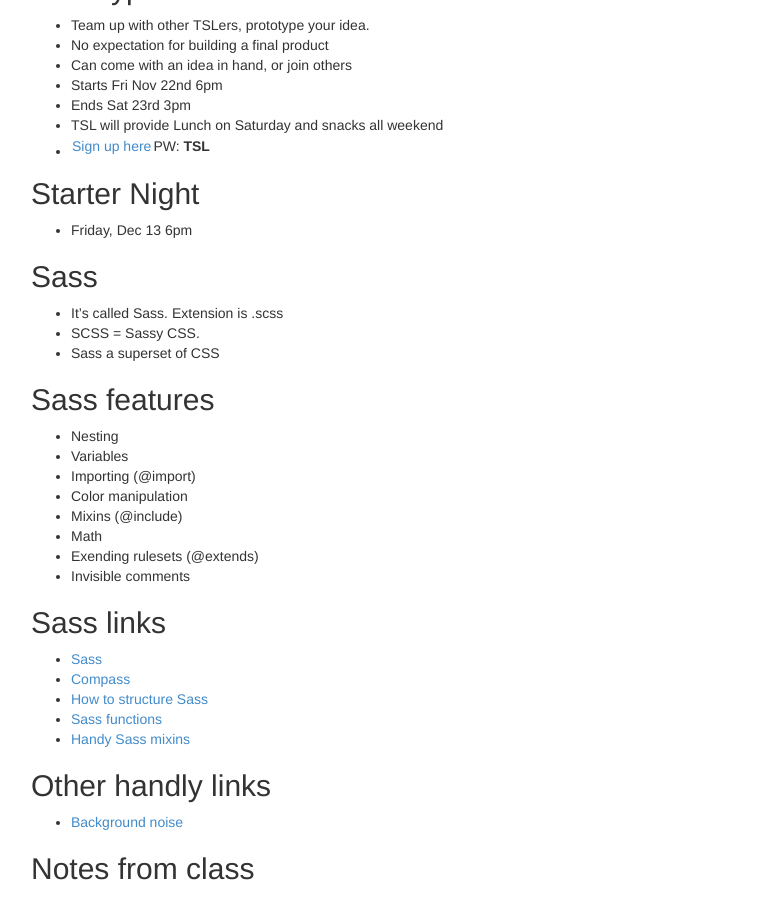
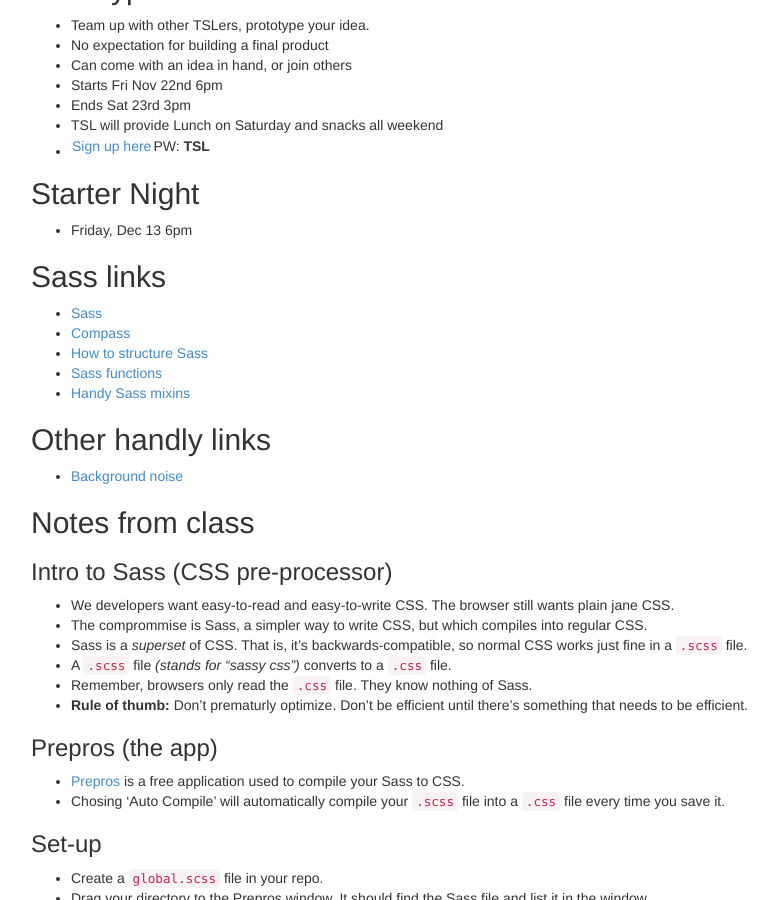
Before and after one commit to tsl-frontend/tsl-frontend.github.io, a Jekyll site: the page built from _posts/2013-11-11-13.md, in a window 1280 px wide and 900 px high, scrolled down 325 px. Shown: the whole window, without its empty margins (39-817 px from the left). Built offline with Jekyll 4.4.1, drawn with Linux system fonts in a browser that asks for light colours; Markdown is read by kramdown in place of the engine named in the settings.

Commit message:
Removed repetitive stuff.

```diff
--- a/_posts/2013-11-11-13.md
+++ b/_posts/2013-11-11-13.md
@@ -21,23 +21,6 @@ categories: day
 ## Starter Night
 
 - Friday, Dec 13 6pm
-
-## Sass
-
-- It's called Sass. Extension is .scss
-- SCSS = Sassy CSS.
-- Sass a superset of CSS
-
-## Sass features
-
-- Nesting
-- Variables
-- Importing (@import)
-- Color manipulation
-- Mixins (@include)
-- Math
-- Exending rulesets (@extends)
-- Invisible comments
 
 ## Sass links
 
```
